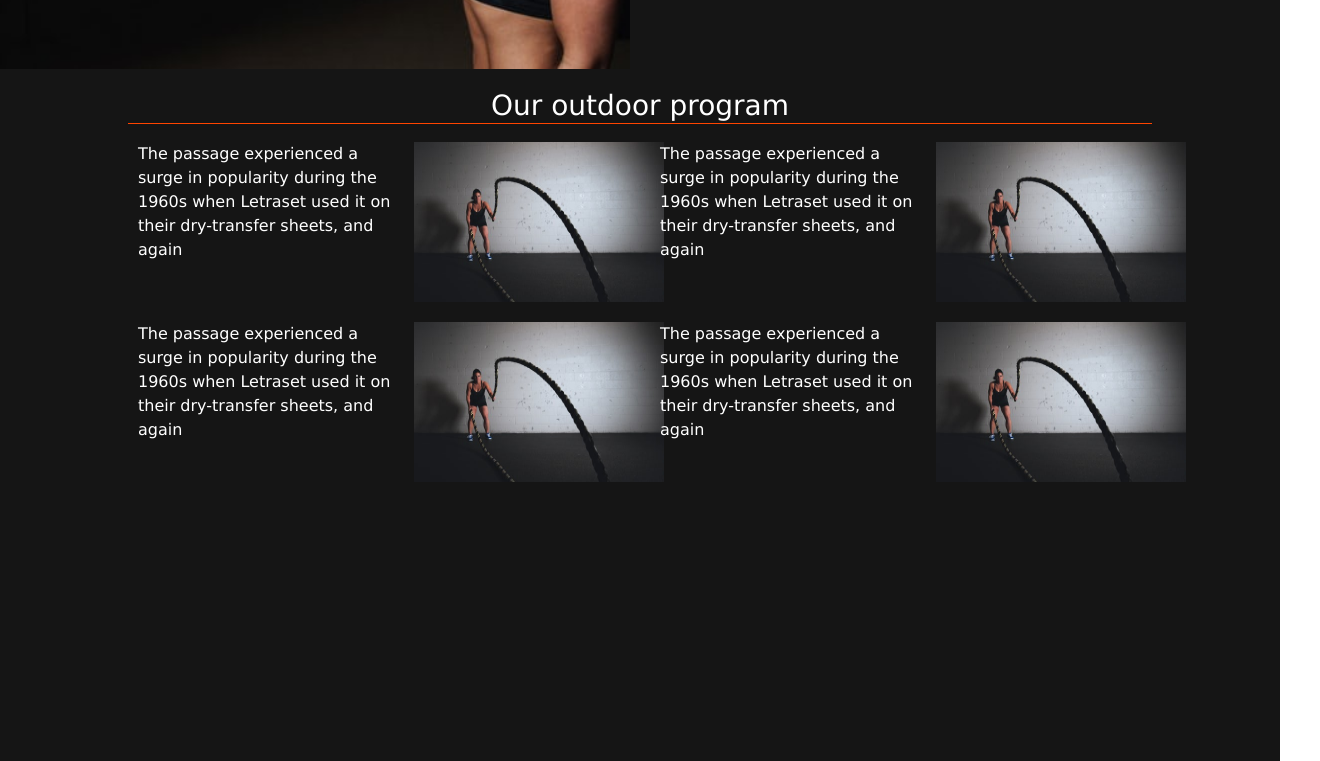
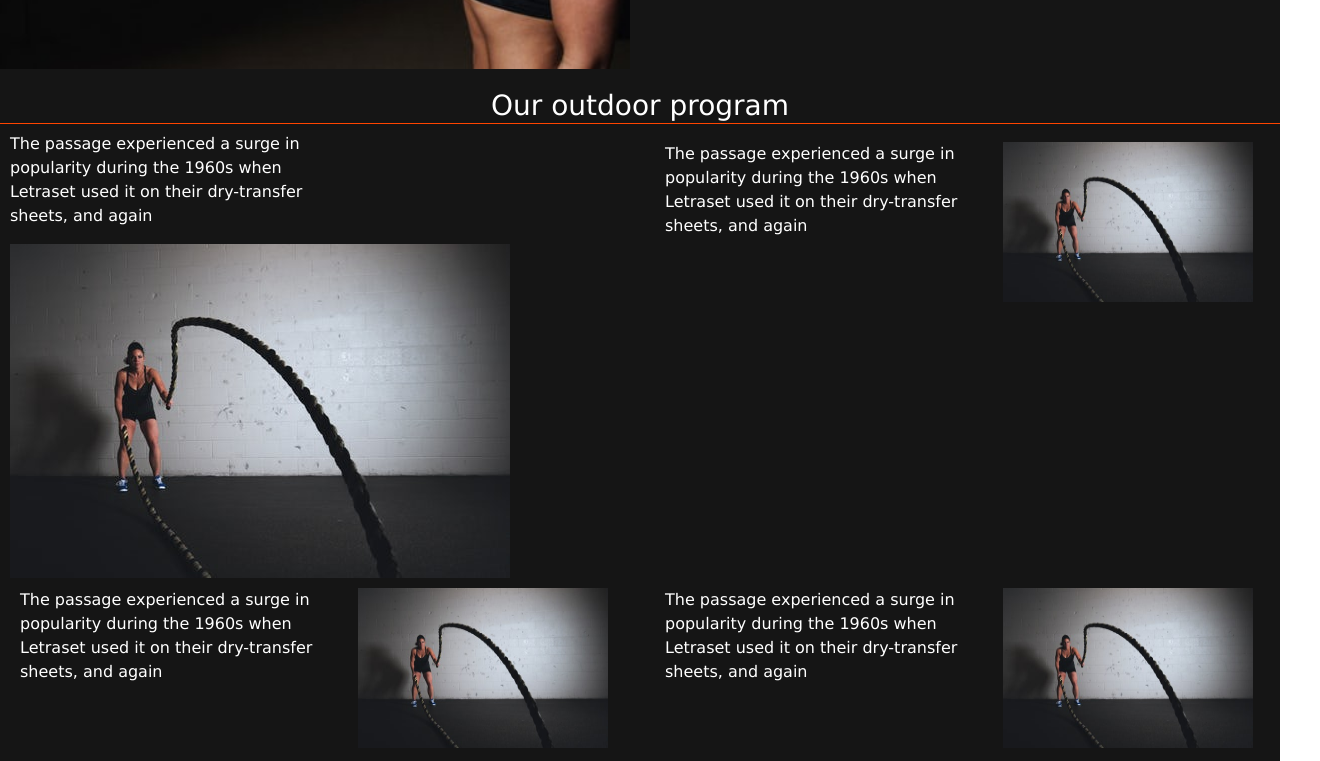
Before and after one commit to Lazarlb/project3, a plain HTML site: page index.html in a window 1280 px wide. Shown: the part 2033-2794 px from the top of the page, 1320 px wide, since content can reach past the window. Drawn offline with nearby package versions, Linux system fonts and the light colour scheme.

Commit message:
cleaning code

```diff
--- a/css/style.css
+++ b/css/style.css
@@ -205,7 +205,7 @@ header div span{
 /** ../ third smaller**/
 /**Last smaller**/
 .last-smaller{
-    width: 80%;
+    width: 100%;
     margin-top: 30px;
     margin: auto;
 }
@@ -217,6 +217,7 @@ header div span{
 }
 .last-smaller .container-rows{
     display: inline-flex;
+    margin-left: 10px;
 }
 .last-small{
     display: -webkit-box;
--- a/index.html
+++ b/index.html
@@ -5,10 +5,14 @@
     <meta http-equiv="X-UA-Compatible" content="IE=edge">
     <title>Project Gym</title>
     <meta name="viewport" content="width=device-width, initial-scale=1">
-    <link rel="stylesheet" href="https://stackpath.bootstrapcdn.com/bootstrap/4.2.1/css/bootstrap.min.css"
-        integrity="sha384-GJzZqFGwb1QTTN6wy59ffF1BuGJpLSa9DkKMp0DgiMDm4iYMj70gZWKYbI706tWS" crossorigin="anonymous">
-    <link rel="stylesheet" href="https://use.fontawesome.com/releases/v5.7.0/css/all.css"
-        integrity="sha384-lZN37f5QGtY3VHgisS14W3ExzMWZxybE1SJSEsQp9S+oqd12jhcu+A56Ebc1zFSJ" crossorigin="anonymous">
+    <link rel="stylesheet"
+          href="https://stackpath.bootstrapcdn.com/bootstrap/4.2.1/css/bootstrap.min.css"
+          integrity="sha384-GJzZqFGwb1QTTN6wy59ffF1BuGJpLSa9DkKMp0DgiMDm4iYMj70gZWKYbI706tWS"
+          crossorigin="anonymous">
+    <link rel="stylesheet"
+          href="https://use.fontawesome.com/releases/v5.7.0/css/all.css"
+          integrity="sha384-lZN37f5QGtY3VHgisS14W3ExzMWZxybE1SJSEsQp9S+oqd12jhcu+A56Ebc1zFSJ"
+          crossorigin="anonymous">
     <link rel="stylesheet" type="text/css" media="screen" href="css/style.css" />
 </head>
 
@@ -179,7 +183,8 @@
                 <div class="row">
                     <div class="last-small-row-1 container-rows">
 
-                        <div class="  col-xl-6 col-lg-6 col-md-12 col-sm-12 last-small">
+                        <div class="  col-xl-6 col-lg-6 col-md-12 col-sm-12
+                        ">
                             <div class="col-xl-6 col-lg-6 col-md-12 col-sm-12">
                                 <p>
                                     The passage experienced a surge in popularity during the 1960s
```
